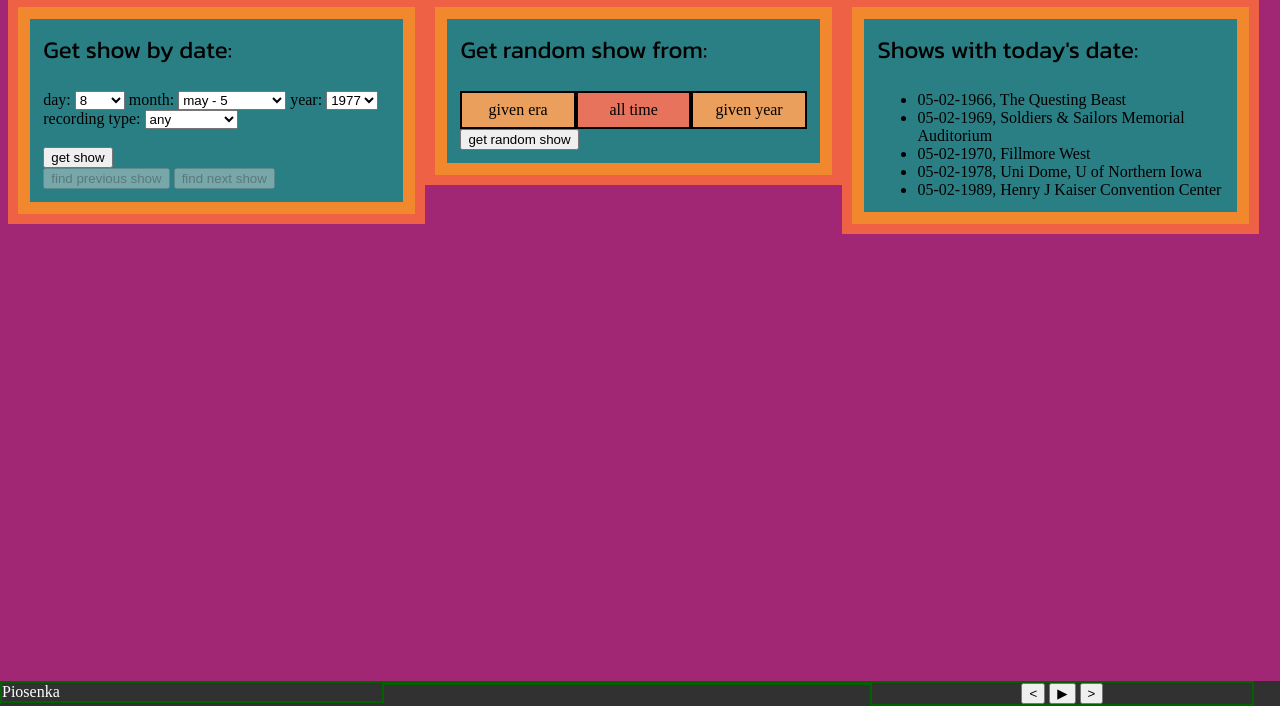
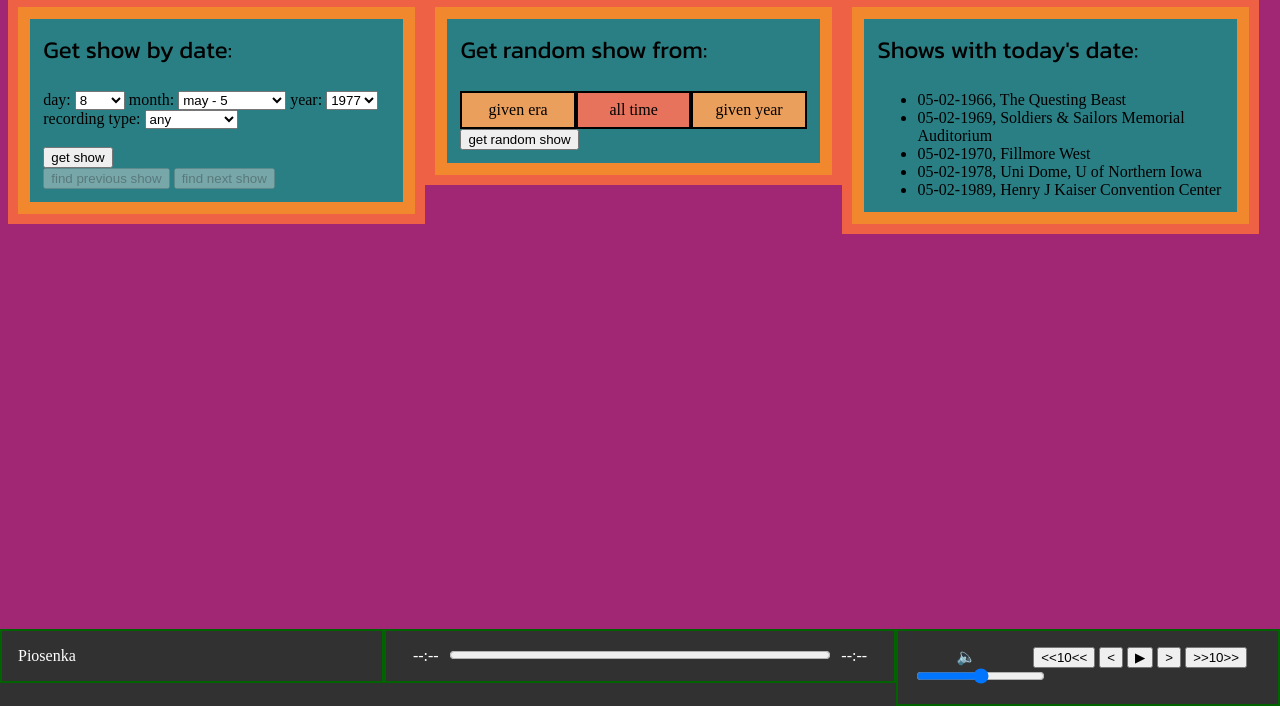
Before and after one commit to agawa98/deadplayer, a plain HTML site: page index.html in a window 1280 px wide. Shown: the part 94-800 px from the top of the page. Drawn offline with Linux system fonts and the light colour scheme.

Commit message:
kontrolki

```diff
--- a/index.html
+++ b/index.html
@@ -247,14 +247,25 @@
             Piosenka
         </div>
         <div id="progressDiv">
-
+            <span id="currentTime">--:--</span>
+            <progress id="songProgressBar" value="" max=""></progress>
+            <span id="totalTime">--:--</span>
         </div>
         <div id="controlDiv">
-            <button id="prevButton"> < </button>
-            <button id="pausePlayButton"> ▶ </button>
-            <button id="nextButton"> > </button>
+            <div id="volumeDiv">
+                🔈 <input type="range" id="volumeControl" min="0" max="1" step = "0.05">
+            </div>
+            <div id="buttonsDiv">
+                <button id="rewind10"><<10<<</button>
+                <button id="prevButton"> < </button>
+                <button id="pausePlayButton"> ▶ </button>
+                <button id="nextButton"> > </button>
+                <button id="skip10">>>10>></button>
+            </div>
         </div>
     </div>
+    <div id="spaceMaker"></div>
+
 
 
     <script src="scripts/main.js"></script>
--- a/styles/main.css
+++ b/styles/main.css
@@ -148,6 +148,7 @@ body{
 
 #mediaPlayer > div{
     border:2px solid rgb(0, 99, 0);
+    padding: 1em;
 }
 
 #infoDiv{
@@ -157,13 +158,40 @@ body{
 
 #progressDiv{
     float: left;
-    width: 38%;
+    width: 40%;
+}
+
+#currentTime{
+    width: 10%;
+    float: left;
+    text-align: center;
+}
+
+#songProgressBar{
+    width: 80%;
+    float: left;
+}
+
+#totalTime{
+    width: 10%;
+    float: left;
+    text-align: center;
 }
 
 #controlDiv{
     float:left;
     width: 30%;
     text-align: center;
+}
+
+#volumeDiv{
+    width: 30%;
+    float: left;
+}
+
+#buttonsDiv{
+    width: 70%;
+    float:right;
 }
 
 #songTable{
@@ -181,3 +209,7 @@ body{
 #currentSong{
     display: none;
 }
+
+#spaceMaker{
+    height: 10vh;
+}
```
Also changed, not shown: scripts/main.js.
